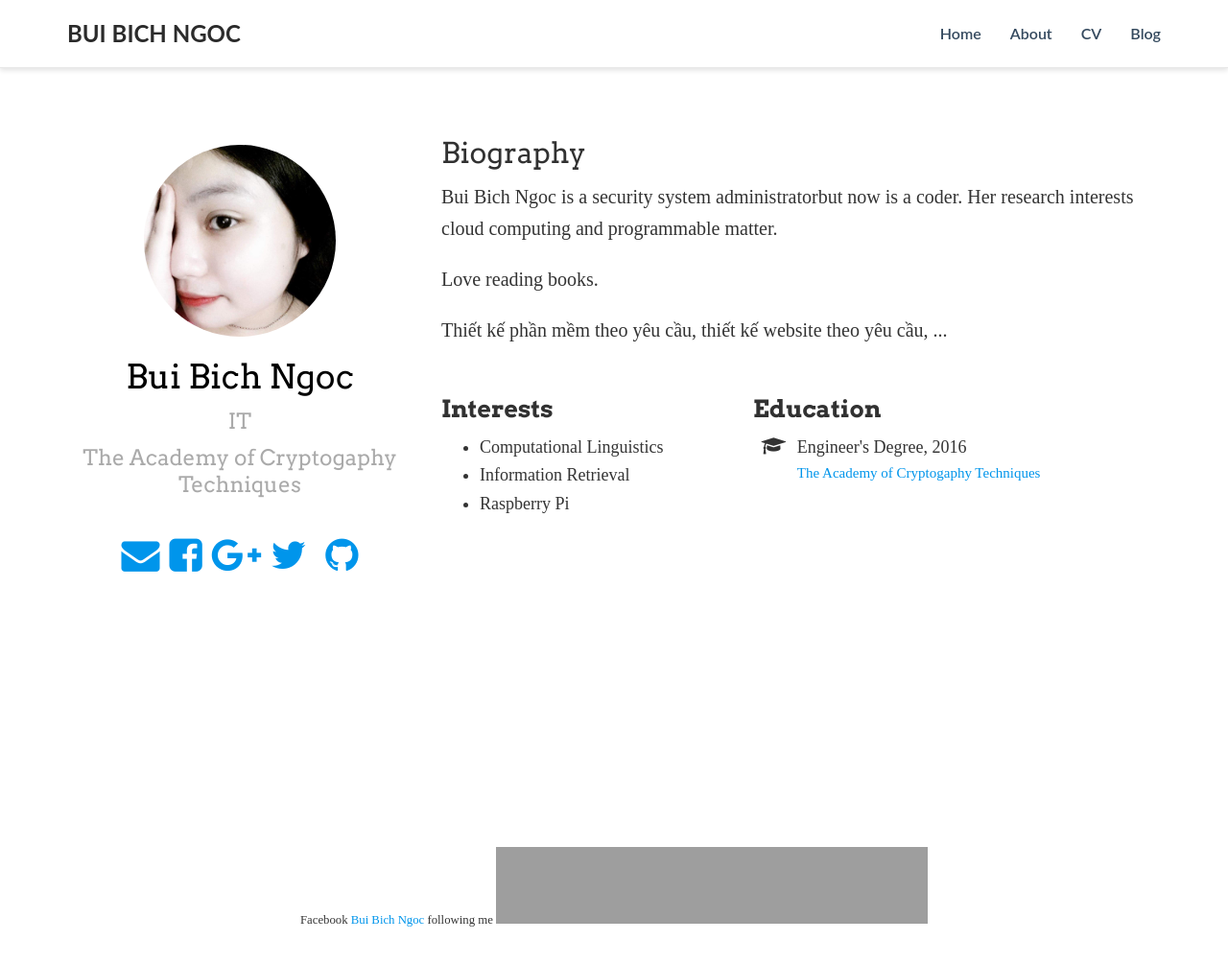
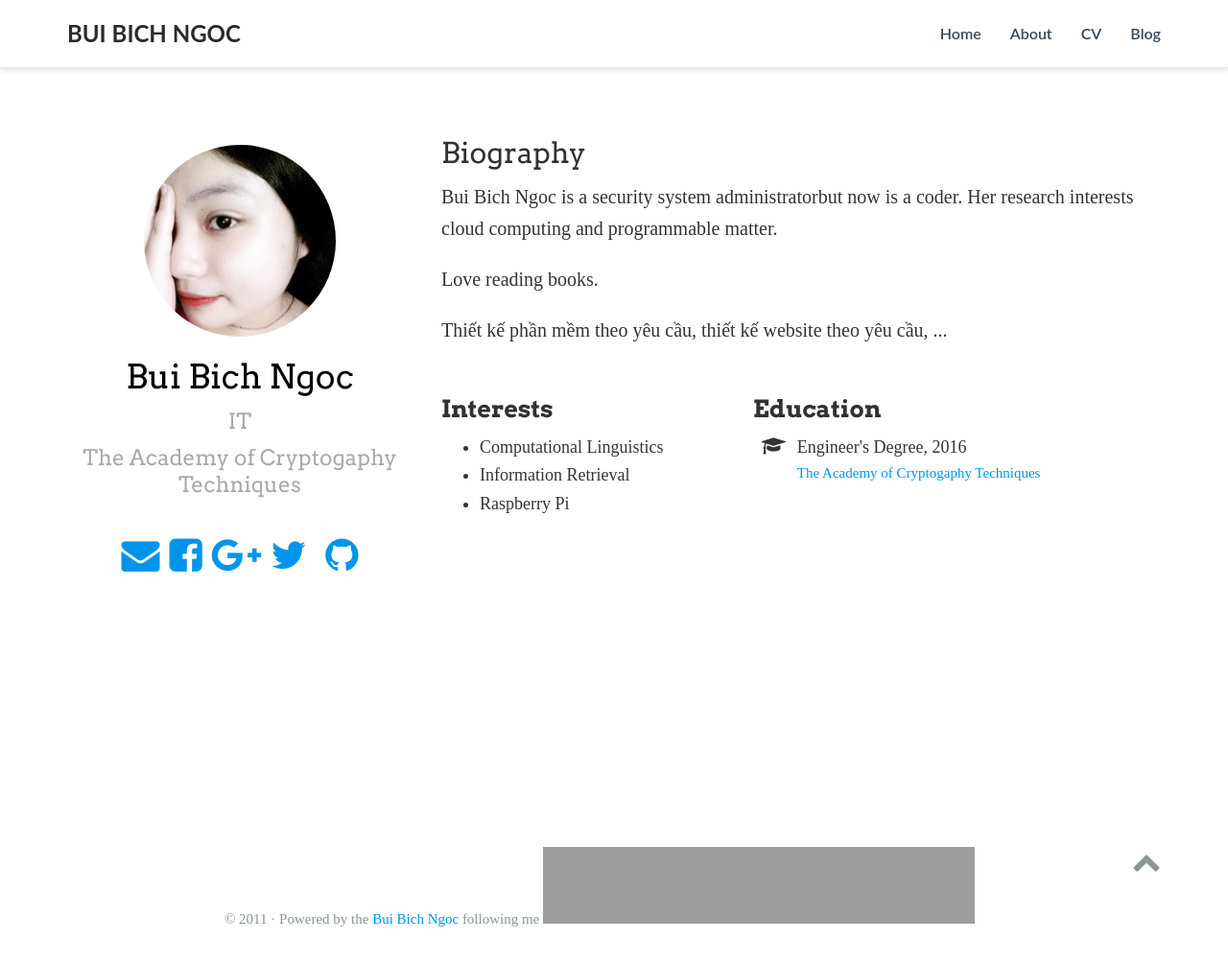
Before and after one commit to buibichngoc/buibichngoc.github.io, a Jekyll site: the page built from index.html, in a window 1280 px wide and 1031 px high. Shown: the top 1005 px of the window at 96% size. Built offline with Jekyll 4.4.1, drawn with Linux system fonts in a browser that asks for light colours; nearby versions of some CDN libraries; a style sheet for code colours, icons or effects is not loaded; grey boxes are pictures that could not be loaded.

Commit message:
footer
footer

```diff
--- a/_layouts/default.html
+++ b/_layouts/default.html
@@ -144,10 +144,10 @@
                         <li><a itemprop="sameAs" href="https://github.com/buibichngoc" target="_blank"><i
                                 class="fa fa-github big-icon"></i></a></li>
 
-
                     </ul>
 
                 </div>
+
             </div>
 
             <div class="col-xs-12 col-md-8" itemprop="description">
@@ -161,14 +161,16 @@
     </div>
 </section>
 
-<footer>
-    <p>
-        <small>Facebook<a href="https://www.facebook.com/buibichngocit"> Bui Bich Ngoc</a> following me
-            <iframe src="https://www.facebook.com/plugins/follow?href=https%3A%2F%2Fwww.facebook.com%2Fbuibichngocit&amp;layout=standard&amp;show_faces=true&amp;colorscheme=light&amp;width=450&amp;height=80"
-                    scrolling="no" frameborder="0" style="border:none; overflow:hidden; width:450px; height:80px;"
-                    allowTransparency="true"></iframe>
-        </small>
-    </p>
+<footer class="site-footer">
+    <div class="container">
+        <p class="powered-by"> © 2011 · Powered by the
+            <a href="https://www.facebook.com/buibichngocit" target="_blank">Bui Bich Ngoc</a> following me <iframe src="https://www.facebook.com/plugins/follow?href=https%3A%2F%2Fwww.facebook.com%2Fbuibichngocit&amp;layout=standard&amp;show_faces=true&amp;colorscheme=light&amp;width=450&amp;height=80" scrolling="no" frameborder="0" style="border:none; overflow:hidden; width:450px; height:80px;" allowTransparency="true"></iframe>
+            <span class="pull-right" aria-hidden="true">
+                <a href="#" id="back_to_top">
+                    <span class="button_icon"><i class="fa fa-chevron-up fa-2x"></i></span></a>
+            </span>
+        </p>
+    </div>
 </footer>
 
 <script src="https://cdnjs.cloudflare.com/ajax/libs/jquery/1.12.4/jquery.min.js"
```
